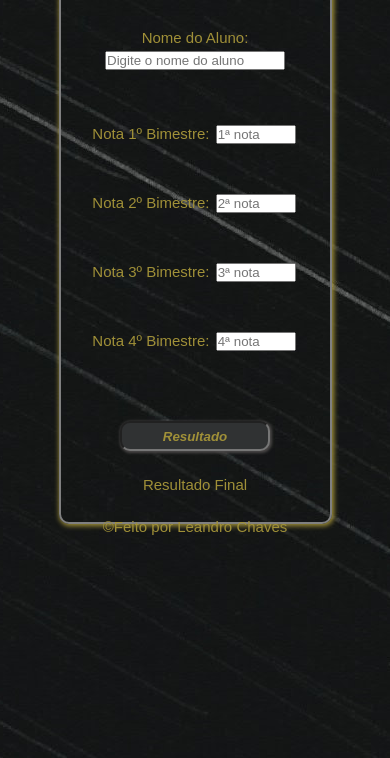
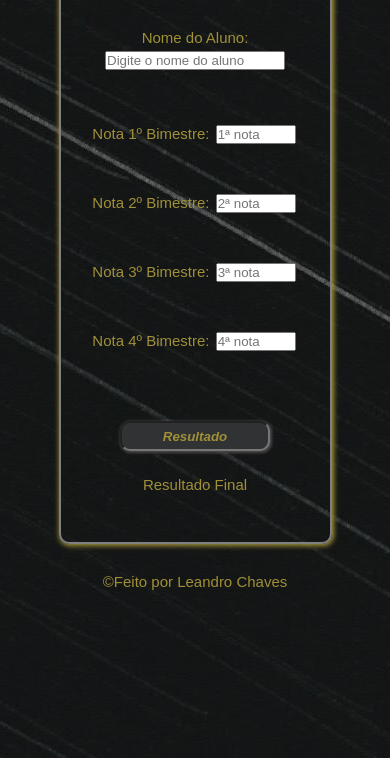
Before and after one commit to LeandroPChaves/Boletim-Escolar, a plain HTML site: page index.html in a window 390 px wide. Shown: the part 86-844 px from the top of the page. Drawn offline with Linux system fonts and the light colour scheme.

Commit message:
Acertando a responsividade

```diff
--- a/style.css
+++ b/style.css
@@ -88,7 +88,7 @@ footer{
     }
 }
 
-@media only screen and (max-width: 400px){
+@media only screen and (max-width: 450px){
     *{
         margin: 0;
         padding: 0;
@@ -99,7 +99,7 @@ footer{
     body{
         box-shadow: 1px 1px 5px 1px;
         margin: 10px auto 0 auto;
-        height: 600px;
+        height: 620px;
         width: 70%;
     }
      form{
@@ -113,6 +113,6 @@ footer{
     }
     footer{
         font-size: 15px;
-        margin-top: -5px;
+        margin-top: 50px;
     }
 }
```
